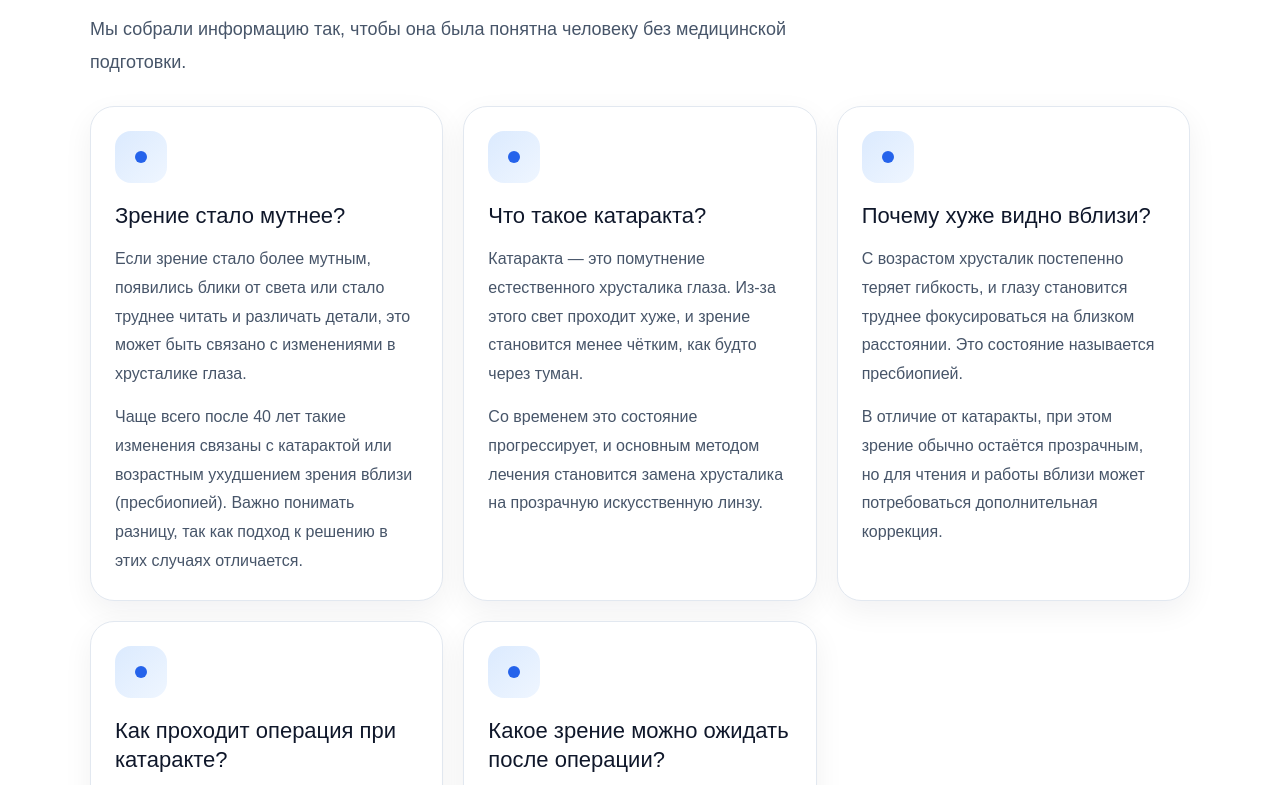
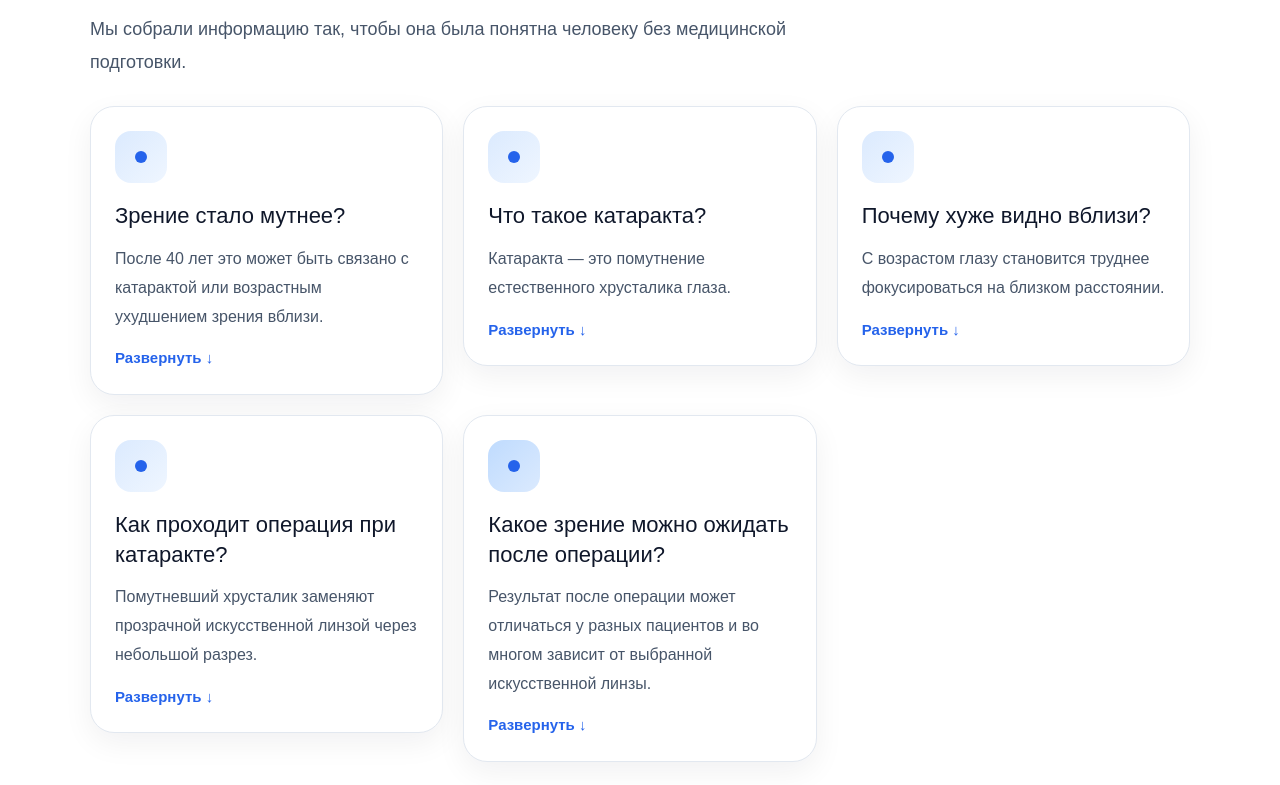
Before and after one commit to Amidro/moiglaza, a Next.js app: page /ru in a window 1280 px wide. Shown: the part 655-1440 px from the top of the page. Built offline with nearby package versions, Linux system fonts and the light colour scheme.

Commit message:
Update page.tsx
новые формат карточки раскрывающийся

```diff
--- a/app/ru/page.tsx
+++ b/app/ru/page.tsx
@@ -1,6 +1,54 @@
 import Header from "../../components/Header";
 import Footer from "../../components/Footer";
 import { content } from "../../lib/content";
+
+const cards = [
+  {
+    title: "Зрение стало мутнее?",
+    preview:
+      "После 40 лет это может быть связано с катарактой или возрастным ухудшением зрения вблизи.",
+    expanded:
+      "Важно понимать разницу, потому что при катаракте зрение становится менее прозрачным, а при пресбиопии чаще всего становится труднее видеть именно вблизи.",
+    linkText: "Подробнее о причинах →",
+    href: "/ru/katarakta"
+  },
+  {
+    title: "Что такое катаракта?",
+    preview:
+      "Катаракта — это помутнение естественного хрусталика глаза.",
+    expanded:
+      "Из-за этого свет проходит хуже, и зрение становится менее чётким, как будто через туман. Со временем это состояние прогрессирует, и основным методом лечения становится замена хрусталика на искусственную линзу.",
+    linkText: "Подробнее о катаракте →",
+    href: "/ru/katarakta"
+  },
+  {
+    title: "Почему хуже видно вблизи?",
+    preview:
+      "С возрастом глазу становится труднее фокусироваться на близком расстоянии.",
+    expanded:
+      "Это называется пресбиопией. В отличие от катаракты, при этом зрение обычно остаётся прозрачным, но для чтения и работы вблизи может потребоваться дополнительная коррекция.",
+    linkText: "Подробнее о возрастном зрении →",
+    href: "/ru/katarakta"
+  },
+  {
+    title: "Как проходит операция при катаракте?",
+    preview:
+      "Помутневший хрусталик заменяют прозрачной искусственной линзой через небольшой разрез.",
+    expanded:
+      "Операция обычно занимает около 15–20 минут и, как правило, проходит без боли. Используется местное обезболивание в виде капель, поэтому пациент остаётся в сознании и может видеть яркий свет, не испытывая дискомфорта.",
+    linkText: "Подробнее об операции →",
+    href: "/ru/katarakta"
+  },
+  {
+    title: "Какое зрение можно ожидать после операции?",
+    preview:
+      "Результат после операции может отличаться у разных пациентов и во многом зависит от выбранной искусственной линзы.",
+    expanded:
+      "Кто-то хорошо видит вдаль, но пользуется очками для чтения, а кто-то может обходиться без очков и видеть на разных расстояниях. Поэтому перед операцией важно обсудить с врачом, какое зрение вы хотите получить.",
+    linkText: "Ответьте на 5 вопросов →",
+    href: "/ru/start"
+  }
+];
 
 export default function Page() {
   const data = content.ru;
@@ -113,62 +161,25 @@ export default function Page() {
               style={{
                 display: "grid",
                 gridTemplateColumns: "repeat(auto-fit,minmax(320px,1fr))",
-                gap: 20
+                gap: 20,
+                alignItems: "start"
               }}
             >
-              {[
-                {
-                  title: "Зрение стало мутнее?",
-                  text1:
-                    "Если зрение стало более мутным, появились блики от света или стало труднее читать и различать детали, это может быть связано с изменениями в хрусталике глаза.",
-                  text2:
-                    "Чаще всего после 40 лет такие изменения связаны с катарактой или возрастным ухудшением зрения вблизи (пресбиопией). Важно понимать разницу, так как подход к решению в этих случаях отличается.",
-                  href: "/ru/katarakta"
-                },
-                {
-                  title: "Что такое катаракта?",
-                  text1:
-                    "Катаракта — это помутнение естественного хрусталика глаза. Из-за этого свет проходит хуже, и зрение становится менее чётким, как будто через туман.",
-                  text2:
-                    "Со временем это состояние прогрессирует, и основным методом лечения становится замена хрусталика на прозрачную искусственную линзу.",
-                  href: "/ru/katarakta"
-                },
-                {
-                  title: "Почему хуже видно вблизи?",
-                  text1:
-                    "С возрастом хрусталик постепенно теряет гибкость, и глазу становится труднее фокусироваться на близком расстоянии. Это состояние называется пресбиопией.",
-                  text2:
-                    "В отличие от катаракты, при этом зрение обычно остаётся прозрачным, но для чтения и работы вблизи может потребоваться дополнительная коррекция.",
-                  href: "/ru/katarakta"
-                },
-                {
-                  title: "Как проходит операция при катаракте?",
-                  text1:
-                    "Во время операции помутневший хрусталик аккуратно удаляют через небольшой разрез и заменяют его прозрачной искусственной линзой. Процедура обычно занимает около 15–20 минут и направлена на восстановление чёткого зрения.",
-                  text2:
-                    "Операция, как правило, проходит без боли. Используется местное обезболивание в виде капель, поэтому пациент остаётся в сознании и может видеть яркий свет, не испытывая дискомфорта.",
-                  href: "/ru/katarakta"
-                },
-                {
-                  title: "Какое зрение можно ожидать после операции?",
-                  text1:
-                    "После операции зрение у разных пациентов может отличаться. Кто-то хорошо видит вдаль, но пользуется очками для чтения, а кто-то может обходиться без очков и видеть на разных расстояниях.",
-                  text2:
-                    "Во многом зрительный результат зависит от выбранной искусственной линзы (ИОЛ). Поэтому выбор линзы — одна из важных тем для обсуждения перед операцией: вместе с врачом важно определить, какое зрение вы хотите получить, подходит ли выбранный вариант вашему образу жизни и есть ли необходимость в коррекции астигматизма.",
-                  href: "/ru/start"
-                }
-              ].map((item) => (
-                <a
+              {cards.map((item, index) => (
+                <details
                   key={item.title}
-                  href={item.href}
                   style={{
-                    textDecoration: "none",
                     background: "#ffffff",
                     border: "1px solid #e2e8f0",
                     borderRadius: 24,
                     padding: 24,
-                    boxShadow: "0 10px 30px rgba(15,23,42,0.06)",
-                    display: "block"
+                    boxShadow: "0 10px 30px rgba(15,23,42,0.06)"
+                  }}
+                >
+                  <summary
+                    style={{
+                      listStyle: "none",
+                      cursor: "pointer"
                     }}
                   >
                     <div
@@ -176,7 +187,10 @@ export default function Page() {
                         width: 52,
                         height: 52,
                         borderRadius: 16,
-                      background: "linear-gradient(135deg, #dbeafe 0%, #eff6ff 100%)",
+                        background:
+                          index === 4
+                            ? "linear-gradient(135deg, #bfdbfe 0%, #dbeafe 100%)"
+                            : "linear-gradient(135deg, #dbeafe 0%, #eff6ff 100%)",
                         display: "flex",
                         alignItems: "center",
                         justifyContent: "center",
@@ -206,26 +220,69 @@ export default function Page() {
 
                     <p
                       style={{
-                      margin: "0 0 14px",
-                      color: "#475569",
-                      lineHeight: 1.8,
-                      fontSize: 16
-                    }}
-                  >
-                    {item.text1}
-                  </p>
-
-                  <p
-                    style={{
                         margin: 0,
                         color: "#475569",
                         lineHeight: 1.8,
                         fontSize: 16
                       }}
                     >
-                    {item.text2}
+                      {item.preview}
                     </p>
+
+                    <div
+                      style={{
+                        marginTop: 16,
+                        color: "#2563eb",
+                        fontWeight: 700,
+                        fontSize: 15
+                      }}
+                    >
+                      Развернуть ↓
+                    </div>
+                  </summary>
+
+                  <div
+                    style={{
+                      marginTop: 18,
+                      paddingTop: 18,
+                      borderTop: "1px solid #e2e8f0"
+                    }}
+                  >
+                    <p
+                      style={{
+                        margin: "0 0 18px",
+                        color: "#475569",
+                        lineHeight: 1.8,
+                        fontSize: 16
+                      }}
+                    >
+                      {item.expanded}
+                    </p>
+
+                    <a
+                      href={item.href}
+                      style={{
+                        color: "#2563eb",
+                        fontWeight: 700,
+                        textDecoration: "none",
+                        fontSize: 15
+                      }}
+                    >
+                      {item.linkText}
                     </a>
+
+                    <div
+                      style={{
+                        marginTop: 14,
+                        color: "#64748b",
+                        fontWeight: 700,
+                        fontSize: 14
+                      }}
+                    >
+                      Свернуть ↑
+                    </div>
+                  </div>
+                </details>
               ))}
             </div>
           </div>
```
Lines whose indentation alone changed are shown as unchanged.
